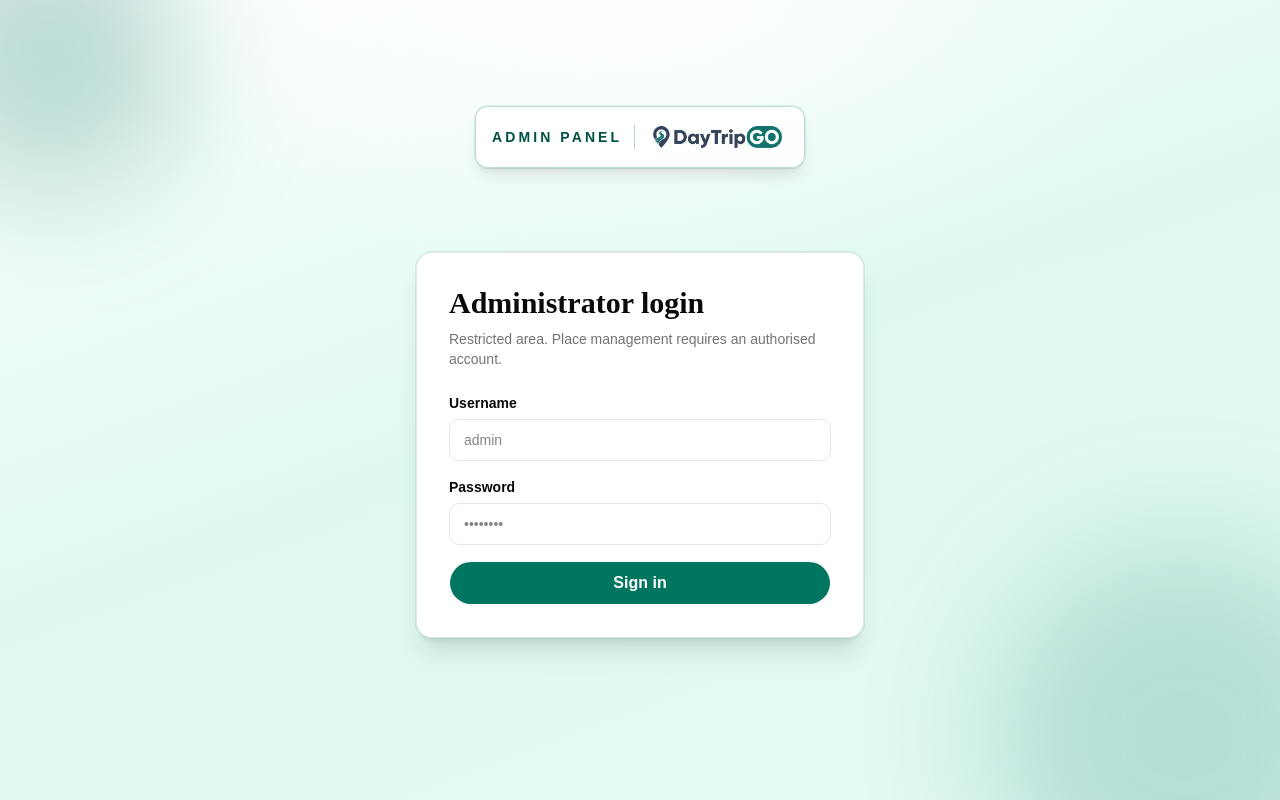
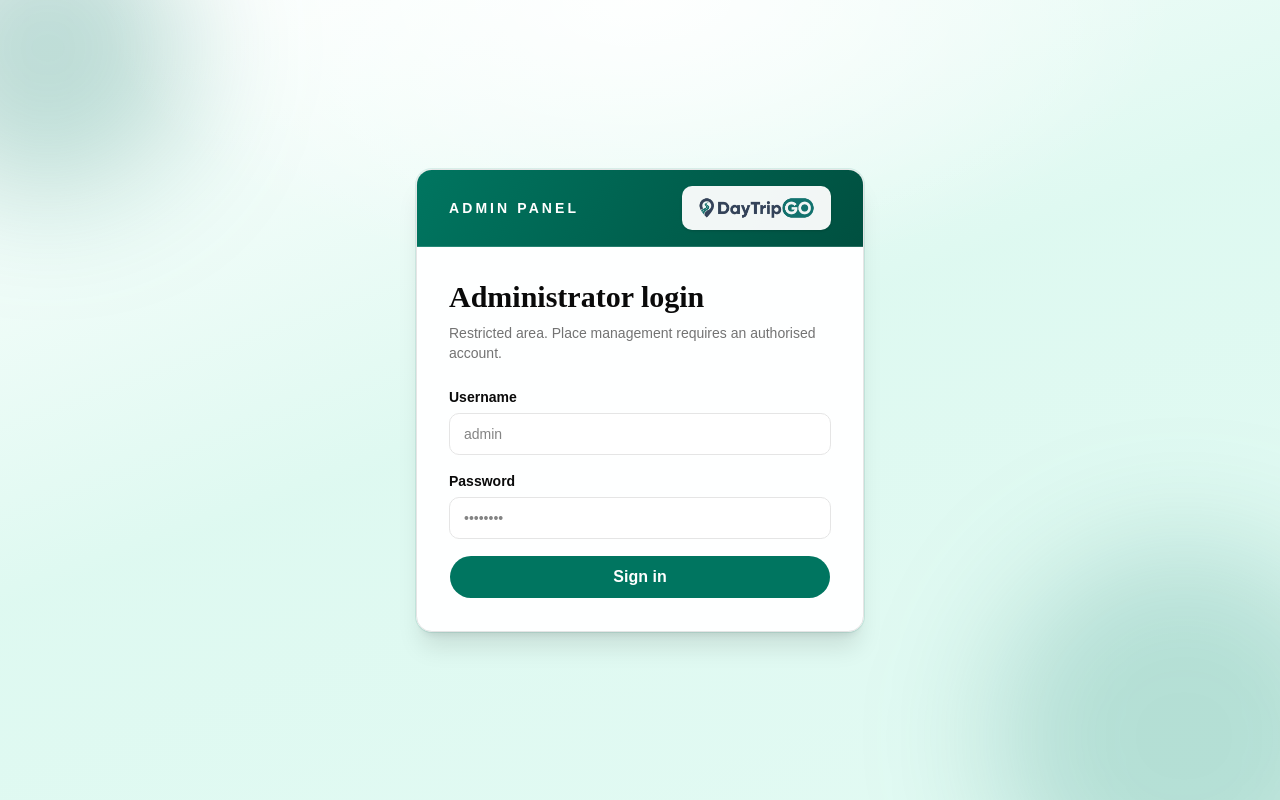
Before and after one commit to KMDS21/DayTripGo-Visit-Planner-and-Information-System, a React (Vite) app in the folder frontend/: page /admin/login in a window 1280 px wide. Built offline with nearby package versions, Linux system fonts and the light colour scheme.

Commit message:
feat(frontend): move admin panel logo banner into the administrator login card

```diff
--- a/frontend/src/App.jsx
+++ b/frontend/src/App.jsx
@@ -117,17 +117,6 @@ function AdminAuthLayout() {
         aria-hidden="true"
         className="pointer-events-none absolute inset-0 bg-[radial-gradient(60%_50%_at_50%_0%,rgba(255,255,255,0.9)_0%,transparent_70%)]"
       />
-
-      {/* Boxed logo with the Admin Panel label on its left */}
-      <div className="relative z-10 mb-7 flex items-center gap-3 rounded-2xl border border-brand/25 bg-card/85 px-4 py-3 shadow-lg ring-1 ring-brand/10 backdrop-blur">
-        <span className="text-xs font-bold uppercase tracking-[0.22em] text-brand-dark sm:text-sm">
-          Admin Panel
-        </span>
-        <span aria-hidden="true" className="h-6 w-px bg-brand/30" />
-        <Link to="/" className="flex items-center" aria-label="DayTripGO home">
-          <img src="/Logo.png" alt="DayTripGO" className="h-9 w-auto" />
-        </Link>
-      </div>
 
       <div className="relative z-10 w-full max-w-md">
         <Outlet />
--- a/frontend/src/pages/AdminLoginPage.jsx
+++ b/frontend/src/pages/AdminLoginPage.jsx
@@ -2,7 +2,7 @@
 // before any place-management function).
 
 import { useEffect, useState } from 'react';
-import { useLocation, useNavigate } from 'react-router-dom';
+import { useLocation, useNavigate, Link } from 'react-router-dom';
 import { useAuth } from '../hooks/useAuth';
 import { errorMessage } from '../services/api';
 import usePageTitle from '../hooks/usePageTitle';
@@ -48,7 +48,22 @@ export default function AdminLoginPage() {
 
   return (
     <div className="mx-auto max-w-md py-14">
-      <div className="rounded-3xl border border-border bg-card/95 p-8 shadow-xl ring-1 ring-brand/10 backdrop-blur">
+      <div className="overflow-hidden rounded-3xl border border-border bg-card/95 shadow-xl ring-1 ring-brand/10 backdrop-blur">
+        {/* Brand banner — Admin Panel label on the left, boxed logo on the right */}
+        <div className="flex items-center justify-between gap-3 border-b border-white/15 bg-[linear-gradient(120deg,var(--color-brand)_0%,var(--color-brand-dark)_100%)] px-6 py-4 sm:px-8">
+          <span className="text-xs font-bold uppercase tracking-[0.22em] text-white sm:text-sm">
+            Admin Panel
+          </span>
+          <Link
+            to="/"
+            aria-label="DayTripGO home"
+            className="flex items-center rounded-xl bg-white/95 px-3 py-1.5 shadow-sm"
+          >
+            <img src="/Logo.png" alt="DayTripGO" className="h-8 w-auto" />
+          </Link>
+        </div>
+
+        <div className="p-6 sm:p-8">
           <h1 className="font-heading text-3xl font-bold">Administrator login</h1>
           <p className="mt-2 text-sm text-muted-foreground">
             Restricted area. Place management requires an authorised account.
@@ -96,5 +111,6 @@ export default function AdminLoginPage() {
           </form>
         </div>
       </div>
+    </div>
   );
 }
```
Lines whose indentation alone changed are shown as unchanged.
